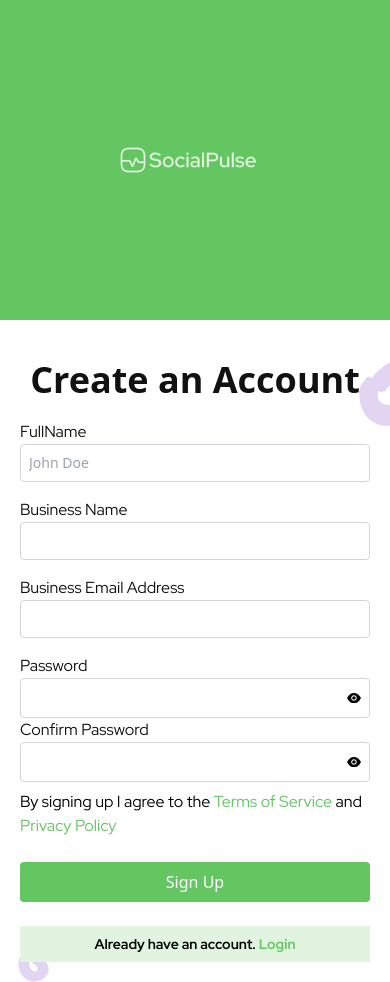
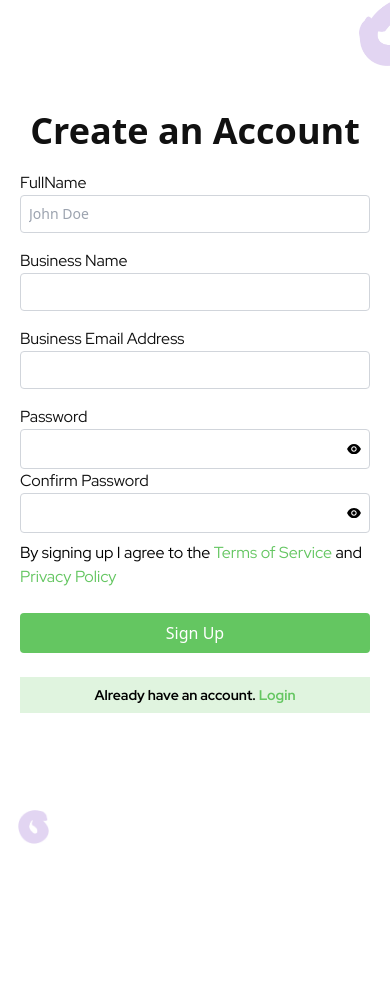
Before and after one commit to egba001/social_pulse_frontend, a React (Vite) app: page /register in a window 390 px wide. After the commit the page ends 844 px from the top, so only its background shows below. Built offline with nearby package versions, Linux system fonts and the light colour scheme.

Commit message:
register overflow

```diff
--- a/src/pages/Login.jsx
+++ b/src/pages/Login.jsx
@@ -8,8 +8,8 @@ const Login = () => {
   const [checked, setChecked] = useState(false);
   const [viewPassword, setViewPassword] = useState(false);
   return (
-    <section className="login-container grid grid-col-1 md:grid-cols-4 gap-10 md:gap-0 min-h-screen">
-      <aside className="col-span-4 md:col-span-1 flex items-center justify-center bg-green  h-80 md:h-full">
+    <section className="login-container grid grid-col-1 md:grid-cols-4 gap-10 md:gap-0 min-h-screen overflow-y-scroll">
+      <aside className="hidden md:col-span-1 md:flex items-center justify-center bg-green  h-80 md:h-full">
         <Link to="/" className="logo">
           <img
             src={socialPulse}
--- a/src/pages/Register.jsx
+++ b/src/pages/Register.jsx
@@ -7,8 +7,8 @@ const Register = () => {
   const [viewPassword, setViewPassword] = useState(false);
 
   return (
-    <section className="login-container grid grid-col-1 md:grid-cols-4 gap-10 md:gap-0 min-h-screen">
-      <aside className="col-span-4 md:col-span-1 flex items-center justify-center bg-green h-80 md:h-full">
+    <section className="login-container grid grid-col-1 md:grid-cols-4 gap-10 md:gap-0 min-h-screen overflow-y-scroll">
+      <aside className="hidden md:col-span-1 md:flex items-center justify-center bg-green h-80 md:h-full">
         <Link to="/" className="logo">
           <img
             src={socialPulse}
```
